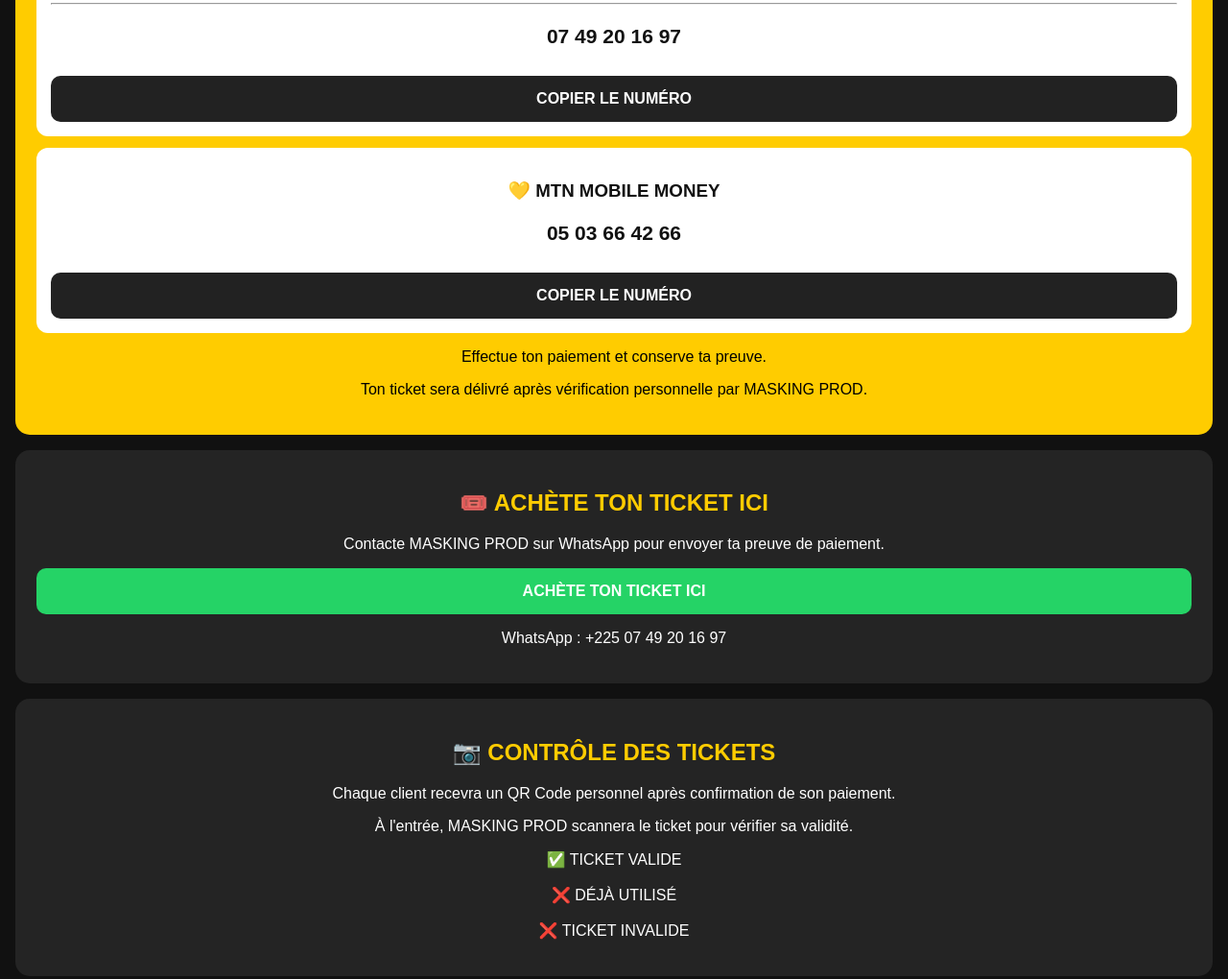
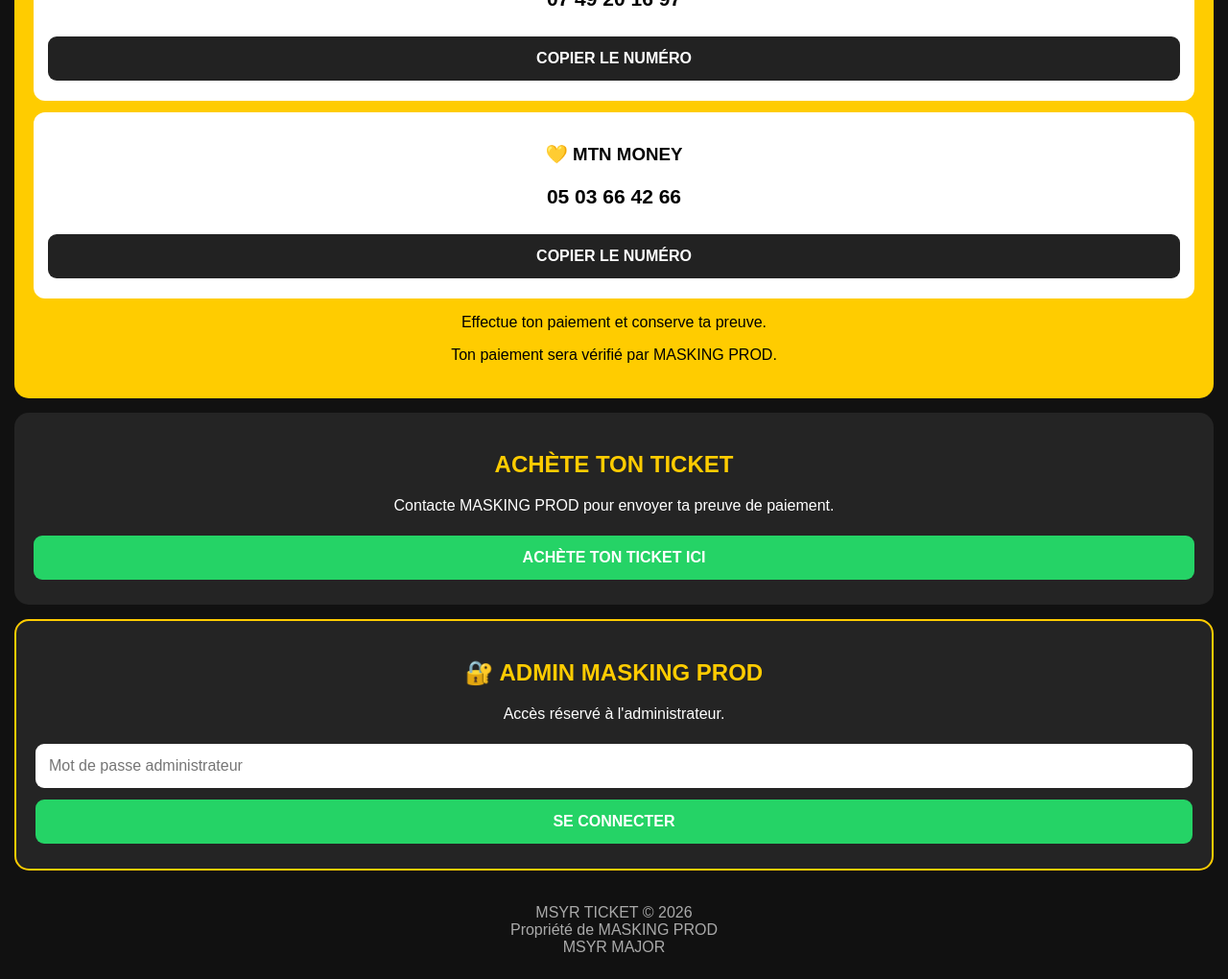
Before and after one commit to MSYRMAJOR225/msyr-ticket, a plain HTML site: page index.html in a window 1280 px wide. Shown: the part 780-1800 px from the top of the page at 96% size. Drawn offline with Linux system fonts and the light colour scheme.

Commit message:
Refactor HTML structure and styles

```diff
--- a/index.html
+++ b/index.html
@@ -3,69 +3,76 @@
 <html lang="fr">
 <head>
 <meta charset="UTF-8">
-<meta name="viewport" content="width=device-width, initial-scale=1.0">
+<meta name="viewport" content="width=device-width, initial-scale=1">
 <title>MSYR TICKET - MASKING PROD</title>
 
 <style>
 *{box-sizing:border-box}
 body{
  margin:0;
- font-family:Arial,sans-serif;
  background:#111;
  color:white;
+ font-family:Arial,sans-serif;
  text-align:center;
 }
 header{
  background:#ffcc00;
  color:black;
- padding:22px;
+ padding:20px;
 }
-header h1{margin:0;font-size:30px}
-.card,.pay{
- margin:16px;
- padding:22px;
+.card{
+ background:#242424;
+ margin:15px;
+ padding:20px;
  border-radius:15px;
 }
-.card{background:#242424}
 .pay{
  background:#ffcc00;
  color:black;
+ margin:15px;
+ padding:20px;
+ border-radius:15px;
 }
 h2{color:#ffcc00}
 .pay h2{color:black}
-.number{
- font-size:21px;
+.number{font-size:21px;font-weight:bold}
+.method{
+ background:white;
+ color:black;
+ padding:15px;
+ margin:12px 0;
+ border-radius:12px;
+}
+button,input{
+ width:100%;
+ padding:14px;
+ margin:6px 0;
+ border:0;
+ border-radius:9px;
+ font-size:16px;
+}
+button{
+ background:#25D366;
+ color:white;
  font-weight:bold;
 }
-.method{
- background:#fff;
- color:#111;
- padding:15px;
- border-radius:12px;
- margin:12px 0;
-}
-button{
- border:0;
- padding:15px;
- border-radius:10px;
- width:100%;
- font-size:16px;
- font-weight:bold;
- cursor:pointer;
- background:#25D366;
- color:white;
-}
-.copy{
- background:#222;
- margin-top:8px;
-}
-a{color:white;text-decoration:none}
+input{background:white}
+.copy{background:#222}
 .price{
+ color:#ffcc00;
  font-size:28px;
- color:#ffcc00;
  font-weight:bold;
 }
-footer{padding:22px;color:#aaa}
+.admin{
+ border:2px solid #ffcc00;
+}
+.status{
+ padding:12px;
+ border-radius:8px;
+ background:#333;
+ margin:10px 0;
+}
+footer{padding:20px;color:#aaa}
 </style>
 </head>
 
@@ -73,106 +80,92 @@ footer{padding:22px;color:#aaa}
 
 <header>
 <h1>🎟️ MSYR TICKET</h1>
-<p><strong>MASKING PROD PRÉSENTE</strong></p>
+<p>MASKING PROD PRÉSENTE</p>
 </header>
 
 <h2>MSYR MAJOR</h2>
 
 <div class="card">
 <h3>LA SOIRÉE IMMORTELLE DU CHEF BANDIT</h3>
-
 <p>
 📅 24 Décembre 2026<br><br>
 📍 Maquis Petit Paris de Glanlé<br><br>
 🕗 À partir de 20h
 </p>
-
 <div class="price">2 500 FCFA</div>
-<p>Prix du ticket</p>
 </div>
 
 <div class="pay">
-
 <h2>💳 PAIEMENT DES TICKETS</h2>
 
 <div class="method">
 <h3>💙 WAVE MONEY</h3>
-
 <p class="number">05 03 66 42 66</p>
-<button class="copy"
-onclick="copier('0503664266')">
+<button class="copy" onclick="copier('0503664266')">
 COPIER LE NUMÉRO
 </button>
 
-<hr>
-
 <p class="number">07 49 20 16 97</p>
-<button class="copy"
-onclick="copier('0749201697')">
+<button class="copy" onclick="copier('0749201697')">
 COPIER LE NUMÉRO
 </button>
 </div>
 
 <div class="method">
-<h3>💛 MTN MOBILE MONEY</h3>
-
+<h3>💛 MTN MONEY</h3>
 <p class="number">05 03 66 42 66</p>
-<button class="copy"
-onclick="copier('0503664266')">
+<button class="copy" onclick="copier('0503664266')">
 COPIER LE NUMÉRO
 </button>
 </div>
 
-<p>
-Effectue ton paiement et conserve ta preuve.
-</p>
-
-<p>
-Ton ticket sera délivré après vérification personnelle
-par MASKING PROD.
-</p>
-
+<p>Effectue ton paiement et conserve ta preuve.</p>
+<p>Ton paiement sera vérifié par MASKING PROD.</p>
 </div>
 
 <div class="card">
+<h2>ACHÈTE TON TICKET</h2>
+<p>Contacte MASKING PROD pour envoyer ta preuve de paiement.</p>
 
-<h2>🎟️ ACHÈTE TON TICKET ICI</h2>
+<a href="https://wa.me/225749201697?text=Bonjour%20MSYR%20TICKET%2C%20je%20veux%20acheter%20un%20ticket%20de%202500%20FCFA.">
+<button>ACHÈTE TON TICKET ICI</button>
+</a>
+</div>
 
-<p>
-Contacte MASKING PROD sur WhatsApp
-pour envoyer ta preuve de paiement.
-</p>
+<!-- ESPACE ADMINISTRATEUR -->
+<div class="card admin">
+<h2>🔐 ADMIN MASKING PROD</h2>
 
-<a href="https://wa.me/225749201697?text=Bonjour%20MSYR%20TICKET%2C%20je%20veux%20acheter%20un%20ticket%20de%202500%20FCFA%20pour%20la%20Soir%C3%A9e%20Immortelle%20du%20Chef%20Bandit.">
+<p>Accès réservé à l'administrateur.</p>
 
-<button>ACHÈTE TON TICKET ICI</button>
+<input type="password"
+id="adminPassword"
+placeholder="Mot de passe administrateur">
 
-</a>
+<button onclick="connexion()">
+SE CONNECTER
+</button>
 
-<p>WhatsApp : +225 07 49 20 16 97</p>
+<div id="adminPanel" hidden>
+
+<h3>TABLEAU DE CONTRÔLE</h3>
+
+<div class="status">
+PAIEMENT À VÉRIFIER
+</div>
+
+<p>Vérifie d'abord que l'argent est arrivé sur ton compte.</p>
+
+<input id="clientName"
+placeholder="Nom du client">
+
+<button onclick="creerTicket()">
+CONFIRMER ET CRÉER UN TICKET
+</button>
+
+<div id="ticketResult"></div>
 
 </div>
-
-<div class="card">
-
-<h2>📷 CONTRÔLE DES TICKETS</h2>
-
-<p>
-Chaque client recevra un QR Code personnel
-après confirmation de son paiement.
-</p>
-
-<p>
-À l'entrée, MASKING PROD scannera le ticket
-pour vérifier sa validité.
-</p>
-
-<p>
-✅ TICKET VALIDE<br><br>
-❌ DÉJÀ UTILISÉ<br><br>
-❌ TICKET INVALIDE
-</p>
-
 </div>
 
 <footer>
@@ -185,7 +178,57 @@ MSYR MAJOR
 function copier(numero){
  navigator.clipboard.writeText(numero)
  .then(()=>alert("Numéro copié : "+numero))
- .catch(()=>alert("Copie impossible. Voici le numéro : "+numero));
+ .catch(()=>alert("Numéro : "+numero));
+}
+
+// DÉMONSTRATION UNIQUEMENT
+// Ce mot de passe n'est PAS une sécurité réelle.
+const DEMO_PASSWORD = "MSYR2026";
+
+function connexion(){
+ const password =
+ document.getElementById("adminPassword").value;
+
+ if(password === DEMO_PASSWORD){
+  document.getElementById("adminPanel").hidden=false;
+  alert("Bienvenue dans l'espace de démonstration.");
+ }else{
+  alert("Mot de passe incorrect.");
+ }
+}
+
+function creerTicket(){
+ const nom =
+ document.getElementById("clientName").value.trim();
+
+ if(!nom){
+  alert("Entre le nom du client.");
+  return;
+ }
+
+ const numero =
+ "MSYR-" + Date.now();
+
+ document.getElementById("ticketResult").innerHTML =
+ "<div class='status'>"+
+ "TICKET DE DÉMONSTRATION<br><br>"+
+ "Client : "+escapeHTML(nom)+"<br>"+
+ "Numéro : "+numero+"<br>"+
+ "Statut : NON VÉRIFIÉ À L'ENTRÉE"+
+ "</div>";
+
+}
+
+function escapeHTML(texte){
+ return texte.replace(/[&<>"']/g,function(c){
+  return {
+   '&':'&amp;',
+   '<':'&lt;',
+   '>':'&gt;',
+   '"':'&quot;',
+   "'":'&#39;'
+  }[c];
+ });
 }
 </script>
 
```
